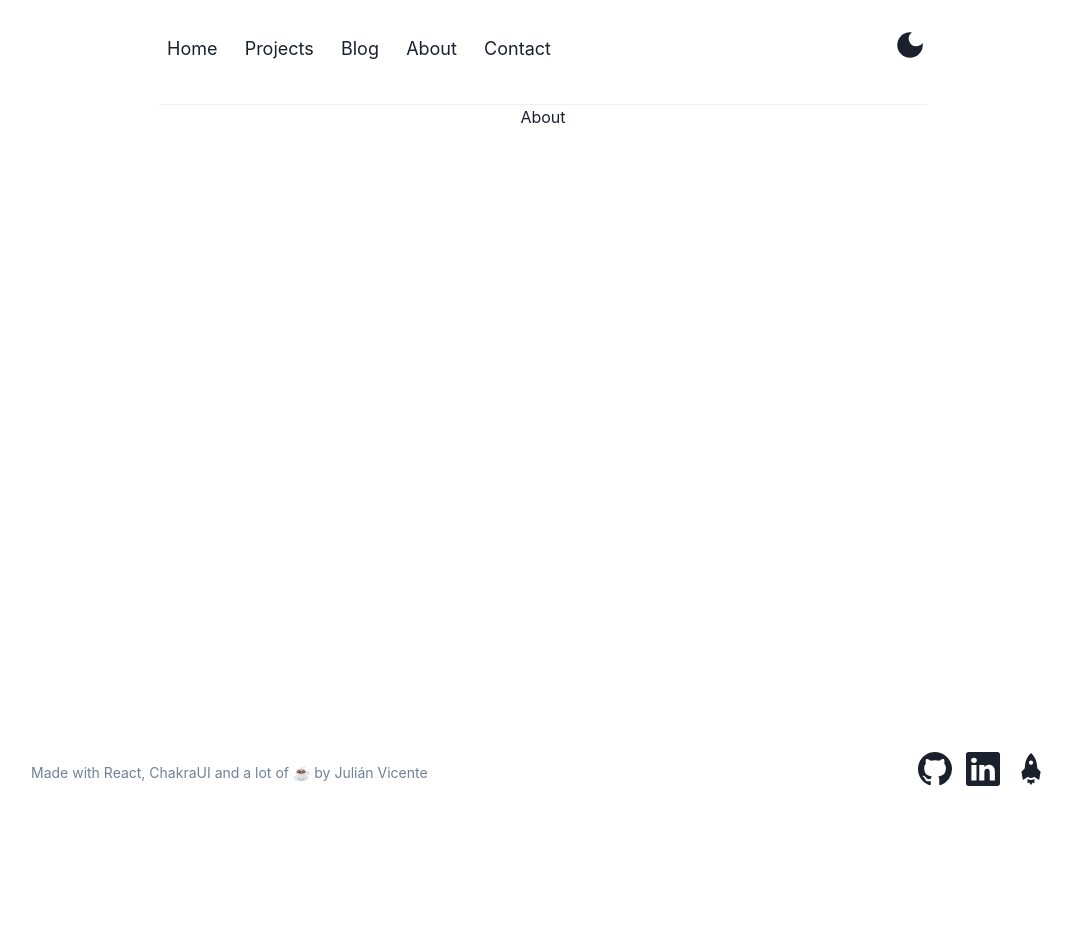
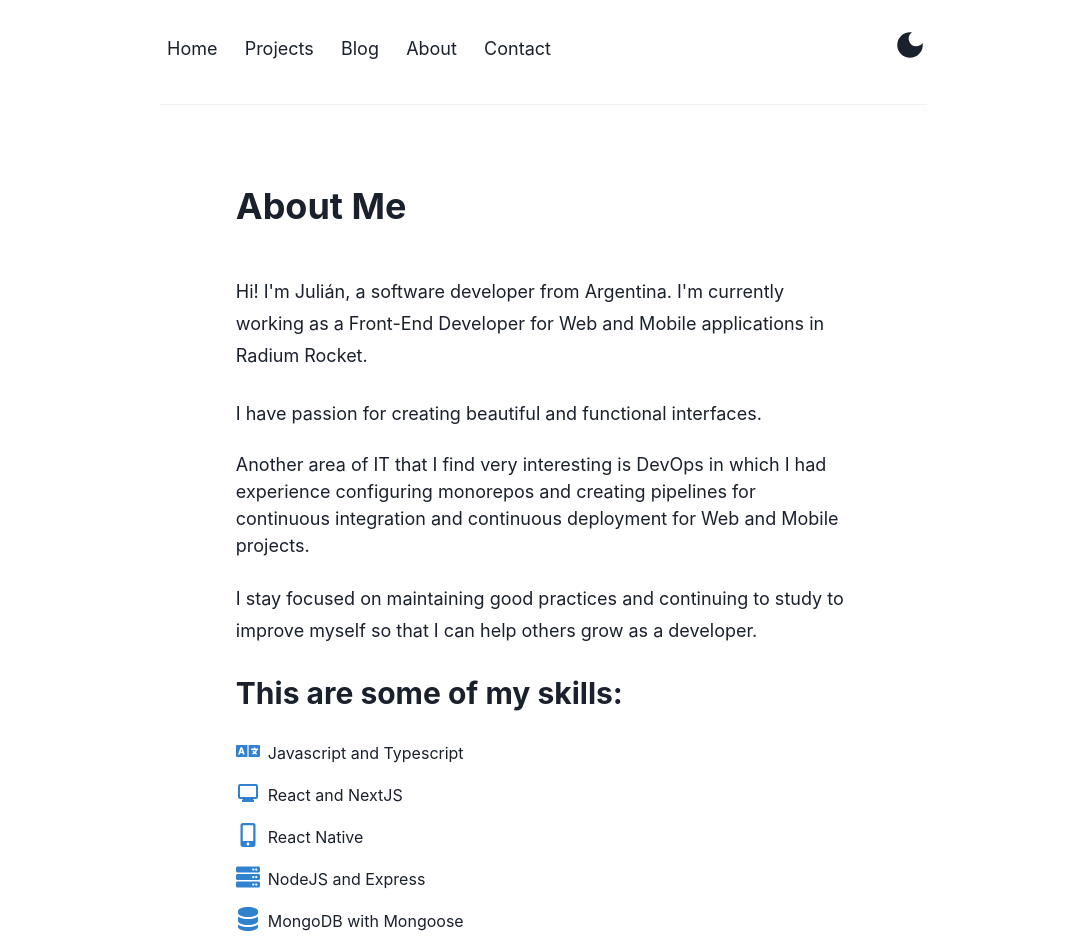
Before and after one commit to julianv97/juvi-portfolio, a React (Vite) app: page /about in a window 1280 px wide. Shown: the top 948 px of the page, without its empty margins (97-1169 px from the left). Before the commit the page ends 800 px from the top, so only its background shows below. Built offline with nearby package versions, Linux system fonts and the light colour scheme.

Commit message:
JP: about screen done

```diff
--- a/src/components/ContactForm/index.tsx
+++ b/src/components/ContactForm/index.tsx
@@ -98,7 +98,7 @@ const ContactForm: React.FC = () => {
           }}
         />
         <Flex justifyContent="center" w="full">
-          <Button w="60%" mt={8} colorScheme="teal" isLoading={isSubmitting} type="submit">
+          <Button w="60%" mt={8} bg="blue.500" color="white" isLoading={isSubmitting} type="submit">
             Submit
           </Button>
         </Flex>
--- /dev/null
+++ b/src/components/ListSkills/index.tsx
@@ -0,0 +1,28 @@
+import React from 'react';
+import { List as ListChakra, ListIcon, ListItem } from '@chakra-ui/react';
+
+interface Props {
+  items: any;
+  spacing?: number;
+}
+
+const ListSkills: React.FC<Props> = ({ items, spacing }) => {
+  return (
+    <ListChakra spacing={spacing}>
+      {items.map((item: any) => {
+        return (
+          <ListItem key={item.name}>
+            <ListIcon as={item.icon} color="blue.500" fontSize="2xl" />
+            {item.name}
+          </ListItem>
+        );
+      })}
+    </ListChakra>
+  );
+};
+
+export default ListSkills;
+
+ListSkills.defaultProps = {
+  spacing: 4,
+};
--- /dev/null
+++ b/src/screens/About/constants.ts
@@ -0,0 +1,33 @@
+import { MdMonitor } from 'react-icons/md';
+import { FaServer, FaMobileAlt, FaLanguage } from 'react-icons/fa';
+import { BsServer } from 'react-icons/bs';
+import { GoCircuitBoard } from 'react-icons/go';
+
+const SKILLS = [
+  {
+    name: 'Javascript and Typescript',
+    icon: FaLanguage,
+  },
+  {
+    name: 'React and NextJS',
+    icon: MdMonitor,
+  },
+  {
+    name: 'React Native',
+    icon: FaMobileAlt,
+  },
+  {
+    name: 'NodeJS and Express',
+    icon: FaServer,
+  },
+  {
+    name: 'MongoDB with Mongoose',
+    icon: BsServer,
+  },
+  {
+    name: 'GitHub Actions, CircleCI, and AppCenter',
+    icon: GoCircuitBoard,
+  },
+];
+
+export default SKILLS;
--- a/src/screens/About/index.tsx
+++ b/src/screens/About/index.tsx
@@ -1,7 +1,38 @@
 import React from 'react';
+import { Flex, HStack, Stack, Heading, Text } from '@chakra-ui/react';
+import ListSkills from '../../components/ListSkills';
+import SKILLS from './constants';
 
 const About = () => {
-  return <div>About</div>;
+  return (
+    <Flex flexDirection="column" alignItems="center" w="full">
+      <HStack marginTop={20} width={['100%', '100%', '80%', '80%']}>
+        <Stack w="100%" justifyContent="flex-start">
+          <Heading pb={10}>About Me</Heading>
+          <Text fontSize="lg" lineHeight={8} pb={5}>
+            Hi! I&apos;m Julián, a software developer from Argentina. I&apos;m currently working as
+            a Front-End Developer for Web and Mobile applications in Radium Rocket.
+          </Text>
+          <Text fontSize="lg" pb={4}>
+            I have passion for creating beautiful and functional interfaces.
+          </Text>
+          <Text fontSize="lg" pb={4}>
+            Another area of IT that I find very interesting is DevOps in which I had experience
+            configuring monorepos and creating pipelines for continuous integration and continuous
+            deployment for Web and Mobile projects.
+          </Text>
+          <Text fontSize="lg" lineHeight={8} pb={5}>
+            I stay focused on maintaining good practices and continuing to study to improve myself
+            so that I can help others grow as a developer.
+          </Text>
+          <Heading size="lg" as="h3" pb={5}>
+            This are some of my skills:
+          </Heading>
+          <ListSkills items={SKILLS} />
+        </Stack>
+      </HStack>
+    </Flex>
+  );
 };
 
 export default About;
```
